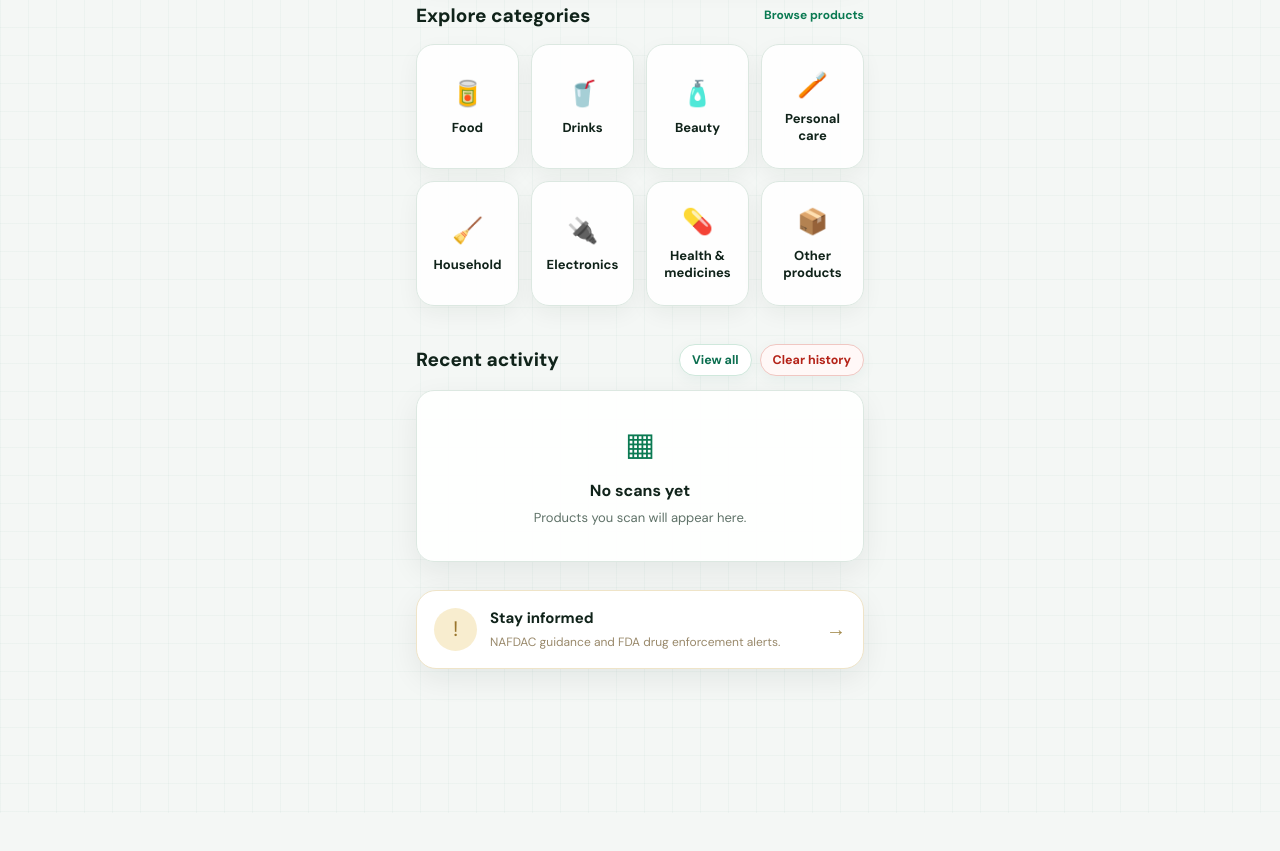
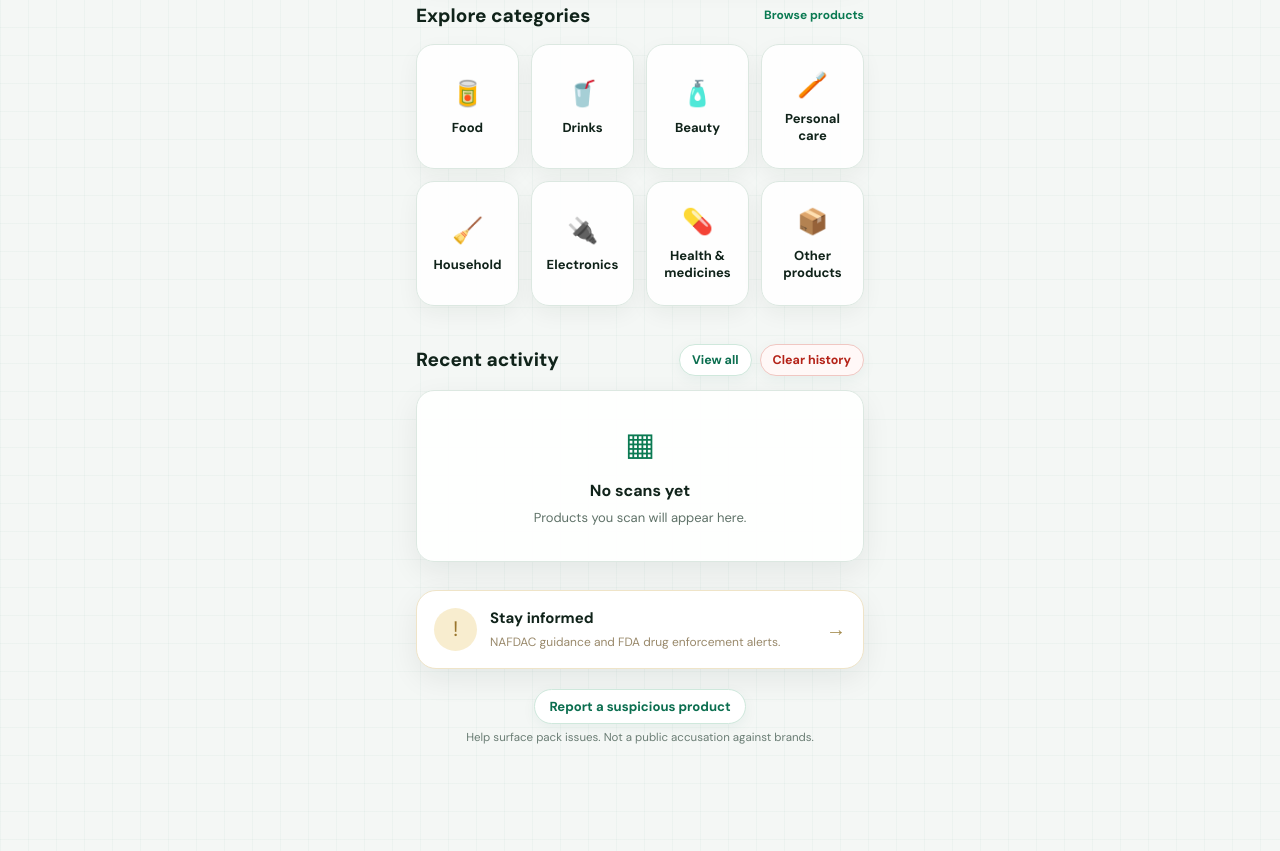
Before and after one commit to eddysparkle/Truemark, a plain HTML site: page index.html in a window 1280 px wide. Shown: the part 869-1720 px from the top of the page. Before the commit the page ends 1682 px from the top, so only its background shows below. Drawn offline with Linux system fonts and the light colour scheme.

Commit message:
Update index.html

```diff
--- a/index.html
+++ b/index.html
@@ -123,6 +123,11 @@
       <span class="alert-arrow">→</span>
     </section>
     <div id="alertsPanel" class="alerts-panel" hidden></div>
+
+    <section class="report-entry">
+      <button type="button" id="reportNavBtn" class="chip-btn">Report a suspicious product</button>
+      <p class="buy-note">Help surface pack issues. Not a public accusation against brands.</p>
+    </section>
   </main>
 
   <div class="scanner-modal" id="scannerModal" aria-hidden="true">
@@ -177,6 +182,7 @@
         <h2 id="authTitle">Sign in</h2>
         <button type="button" id="closeAuth" class="close-button" aria-label="Close">×</button>
       </div>
+      <p class="auth-optional-note">Optional. You can scan and search without an account. Sign up only to save history to the cloud.</p>
       <form id="authForm">
         <div id="authNameRow" hidden>
           <label for="authName">Display name</label>
```
